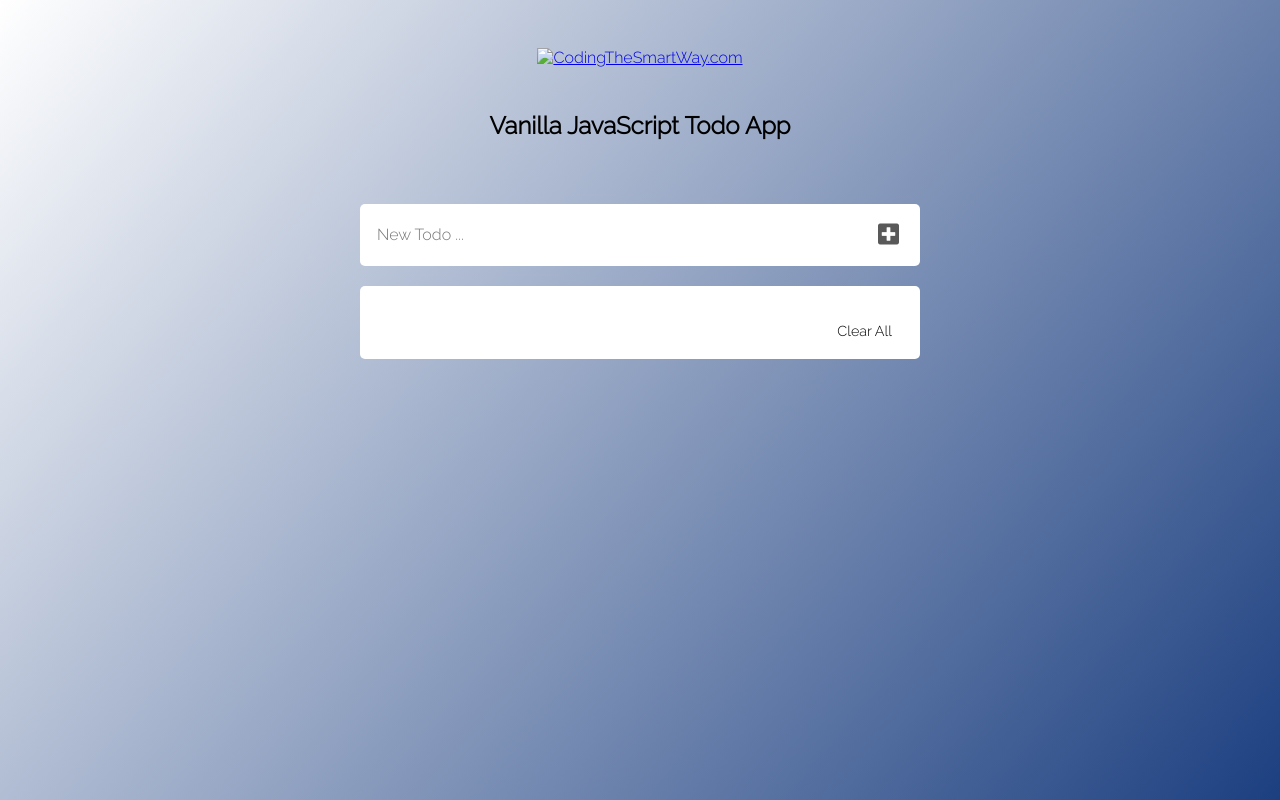
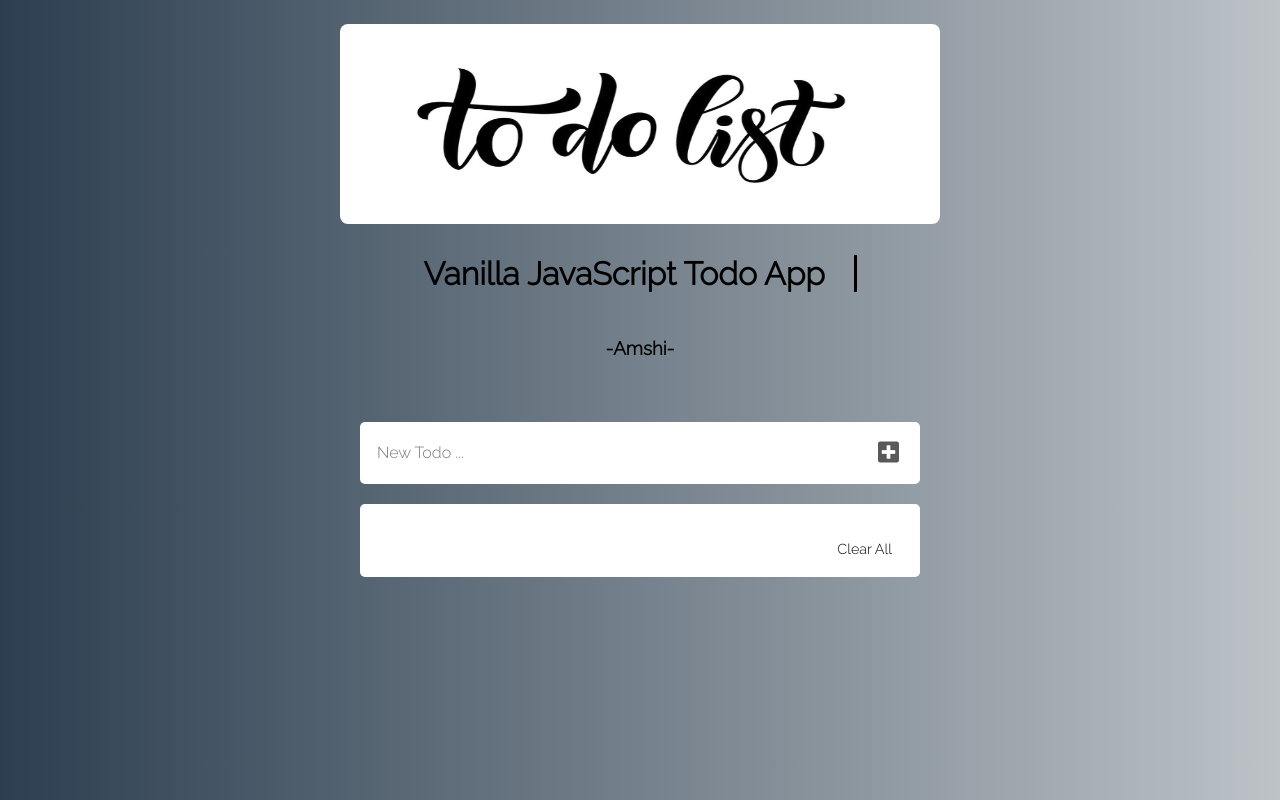
Before and after one commit to Amshika2000/JStodo, a plain HTML site: page index.html in a window 1280 px wide. Drawn offline with Linux system fonts and the light colour scheme.

Commit message:
2nd commit todolist

```diff
--- a/index.html
+++ b/index.html
@@ -3,6 +3,7 @@
   <head>
     <meta charset="UTF-8">
    <meta name="viewport" content="width=device-width, initial-scale=1.0">
+   <link rel="icon" href="favicon.png">
     <title>Vanilla JavaScript Todo App</title>
 
     <link rel="stylesheet" href="styles.css">
@@ -13,11 +14,11 @@
   </head>
   <body class="container">
       <header class="logo">
-        <a href="https://codingthesmartway.com" target="_blank">
-            <img class="logo" src="images/ctsw-logo.png" alt="CodingTheSmartWay.com">
+            <a href="https://codingthesmartway.com" target="_blank">
+            <img class="img1" src="todo3.png" alt="CodingTheSmartWay.com">
         </a>
-
-        <h2 class="headline">Vanilla JavaScript Todo App</h2>
+            <h2 class="headline" id="typing-demo">Vanilla JavaScript Todo App</h2>
+            <h3 class="headline">-Amshi-</h3>
       </header>
 
       <div class="main">
--- a/styles.css
+++ b/styles.css
@@ -1,7 +1,11 @@
 html {
     height: 100vh;
     min-width: 600px;
-    background-image: linear-gradient(130deg, #FFFFFF,#1C3F80);
+    /* background-image: linear-gradient(130deg, #FFFFFF,#1C3F80); */
+    background: #bdc3c7;  /* fallback for old browsers */
+    background: -webkit-linear-gradient(to right, #2c3e50, #bdc3c7);  /* Chrome 10-25, Safari 5.1-6 */
+    background: linear-gradient(to right, #2c3e50, #bdc3c7); /* W3C, IE 10+/ Edge, Firefox 16+, Chrome 26+, Opera 12+, Safari 7+ */
+
     background-repeat: no-repeat;
     background-size: auto;
 }
@@ -109,3 +113,41 @@ i {
     transform: translateY(12rem) rotateZ(10deg);
     opacity: 0;
 }
+
+
+.img1{
+  width: 600px;
+  height: 200px;
+  border-radius: 8px;
+}
+
+
+.wrapper {
+  height: 100vh;
+  /*This part is important for centering*/
+  display: flex;
+  align-items: center;
+  justify-content: center;
+}
+
+#typing-demo {
+  width: 22ch;
+  animation: typing 2s steps(22), blink .5s step-end infinite alternate;
+  white-space: nowrap;
+  overflow: hidden;
+  border-right: 3px solid;
+  /* font-family: monospace; */
+  font-size: 2em;
+}
+
+@keyframes typing {
+  from {
+    width: 0
+  }
+}
+
+@keyframes blink {
+  50% {
+    border-color: transparent
+  }
+}
```
Also changed, not shown: favicon.png (added), todo3.png (added).
